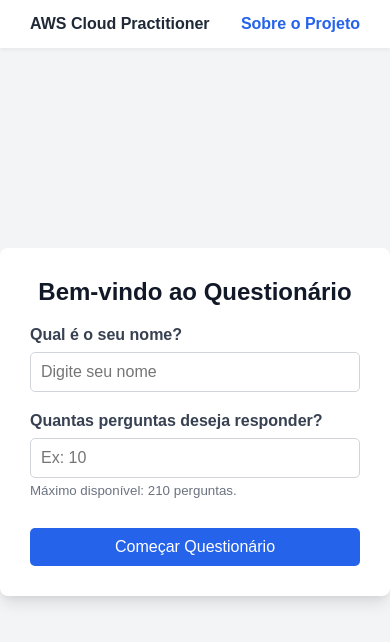
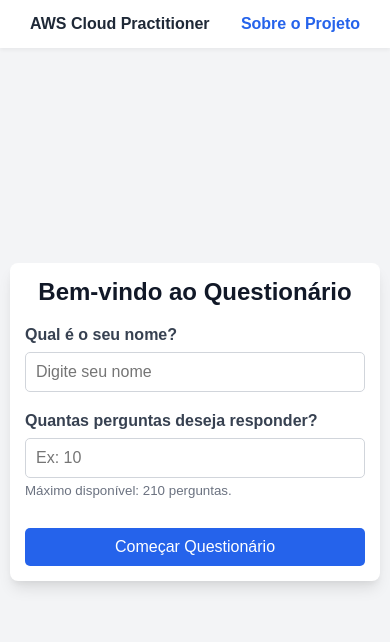
Before and after one commit to AndersonNazario/aws-practitioner-quiz, a plain HTML site: page quiz/quiz.html in a window 390 px wide. Drawn offline with Linux system fonts and the light colour scheme.

Commit message:
Configuracao do css tornando o site responsivo

```diff
--- a/css/style.css
+++ b/css/style.css
@@ -6,12 +6,14 @@
 
 body {
     font-family: Arial, sans-serif;
+    /* Alterado de height: 100vh para min-height para permitir scroll em telas pequenas */
+    min-height: 100vh;
     display: flex;
     justify-content: center;
     align-items: center;
-    height: 100vh;
     background-color: #F3F4F6;
     color: #1F2937;
+    padding: 20px 10px; /* Cria uma margem de segurança ao redor da tela inteira no mobile */
 }
 
 .container {
@@ -21,6 +23,7 @@ body {
     box-shadow: 0 10px 15px -3px rgba(0, 0, 0, 0.1), 0 4px 6px -2px rgba(0, 0, 0, 0.05);
     width: 100%;
     max-width: 600px;
+    margin: auto; /* Garante centralização correta em modo scroll */
 }
 
 h2 {
@@ -223,8 +226,10 @@ button:disabled {
     border-bottom: 2px solid #E5E7EB;
     padding-bottom: 5px;
 }
+/* =========================================
+   * Link de Estudo *
+========================================= */
 
-/* Link de Estudo */
 .link-estudo {
     display: flex;
     align-items: center;
@@ -241,8 +246,10 @@ button:disabled {
 .link-estudo:hover {
     background-color: #DBEAFE;
 }
+/* =========================================
+   * Botões Redes Sociais *
+========================================= */
 
-/* Botões Redes Sociais */
 .redes-sociais {
     display: flex;
     gap: 15px;
@@ -283,8 +290,10 @@ button:disabled {
     height: 20px;
     fill: currentColor;
 }
+/* =========================================
+* Botão Iniciar (Página Principal) *
+========================================= */
 
-/* Botão Iniciar (Página Principal) */
 .btn-iniciar {
     display: block;
     width: 100%;
@@ -306,3 +315,17 @@ button:disabled {
     transform: translateY(-2px);
     box-shadow: 0 6px 8px -2px rgba(5, 150, 105, 0.3);
 }
+/* =========================================
+  * Ajuste específico para celulares (telas menores que 600px) *
+========================================= */
+
+@media (max-width: 600px) {
+    body {
+        align-items: flex-start; /* Permite ler do topo para baixo sem cortar informações superiores */
+        padding: 10px;
+    }
+
+    .container, .sobre-card {
+        padding: 15px; /* Reduz o espaçamento interno para aproveitar melhor a tela do celular */
+    }
+}
```
